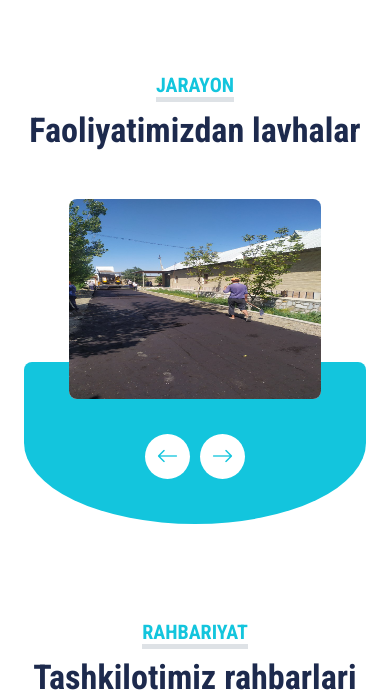
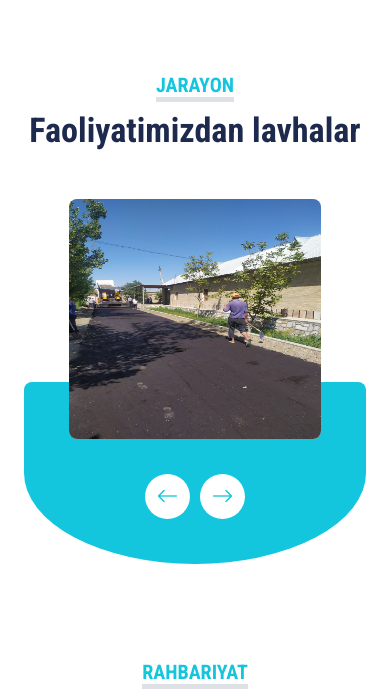
Before and after one commit to UdacianND/Vobkent-yul, a PHP site: page / in a window 390 px wide. Shown: the part 4512-5208 px from the top of the page. Run offline with PHP 8.4, Linux system fonts and the light colour scheme; some libraries are stand-ins or nearby versions.

Commit message:
last commit

```diff
--- a/css/style.css
+++ b/css/style.css
@@ -328,6 +328,6 @@
         padding:24px;
     }
     .project-image{
-        height: 200px;
+        height: 240px;
     }
 }
```
